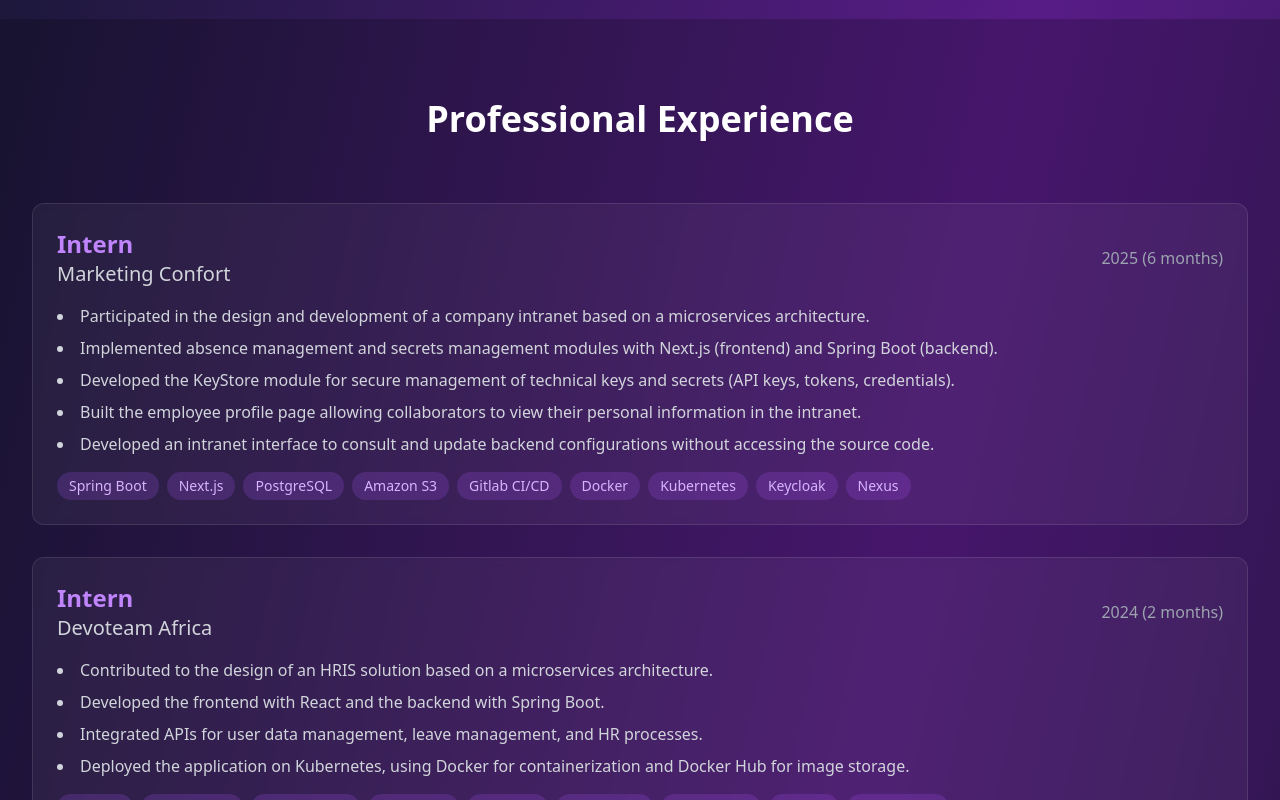
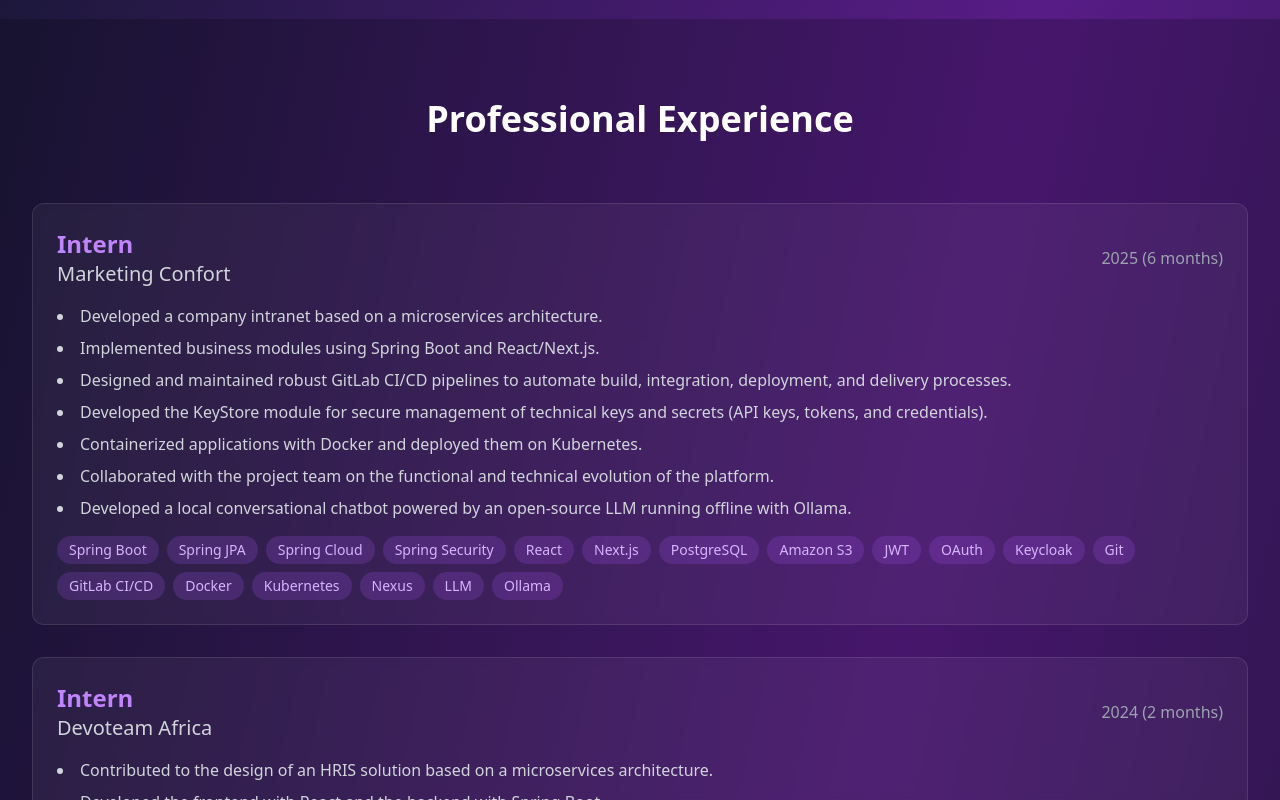
Before and after one commit to stahiomar/Omar-portfolio, a React (Create React App) app: page / in a window 1280 px wide. Shown: the part 1087-1887 px from the top of the page. Built offline with nearby package versions, Linux system fonts and the light colour scheme.

Commit message:
Added skills in Devops

```diff
--- a/src/App.js
+++ b/src/App.js
@@ -21,7 +21,7 @@
     frontend: ['React', 'Next.js', 'TypeScript', 'JavaScript', 'HTML5', 'CSS3', 'Bootstrap', 'Angular'],
     backend: ['Spring boot', 'Python', 'Django', 'REST APIs', 'GraphQL', 'JWT'],
     databases: ['MongoDB', 'PostgreSQL', 'MySQL', 'MariaDB', 'AmazonS3'],
-    devops: ['Docker', 'Jenkins', 'Git', 'CI/CD', 'Linux']
+    devops: ['Docker', 'Jenkins', 'Git', 'CI/CD', 'Linux', 'Kubernetes', 'Helm', 'Terraform', 'Gitlab CI/CD']
   };
 
   const experience = [
@@ -30,22 +30,33 @@
       company: 'Marketing Confort',
       period: '2025 (6 months)',
       description: [
-        "Participated in the design and development of a company intranet based on a microservices architecture.",
-        "Implemented absence management and secrets management modules with Next.js (frontend) and Spring Boot (backend).",
-        "Developed the KeyStore module for secure management of technical keys and secrets (API keys, tokens, credentials).",
-        "Built the employee profile page allowing collaborators to view their personal information in the intranet.",
-        "Developed an intranet interface to consult and update backend configurations without accessing the source code."
+        'Developed a company intranet based on a microservices architecture.',
+        'Implemented business modules using Spring Boot and React/Next.js.',
+        'Designed and maintained robust GitLab CI/CD pipelines to automate build, integration, deployment, and delivery processes.',
+        'Developed the KeyStore module for secure management of technical keys and secrets (API keys, tokens, and credentials).',
+        'Containerized applications with Docker and deployed them on Kubernetes.',
+        'Collaborated with the project team on the functional and technical evolution of the platform.',
+        'Developed a local conversational chatbot powered by an open-source LLM running offline with Ollama.'
       ],
       technologies: [
         'Spring Boot',
+        'Spring JPA',
+        'Spring Cloud',
+        'Spring Security',
+        'React',
         'Next.js',
         'PostgreSQL',
         'Amazon S3',
-        'Gitlab CI/CD',
+        'JWT',
+        'OAuth',
+        'Keycloak',
+        'Git',
+        'GitLab CI/CD',
         'Docker',
         'Kubernetes',
-        'Keycloak',
-        'Nexus'
+        'Nexus',
+        'LLM',
+        'Ollama'
       ]
     },
     {
```
